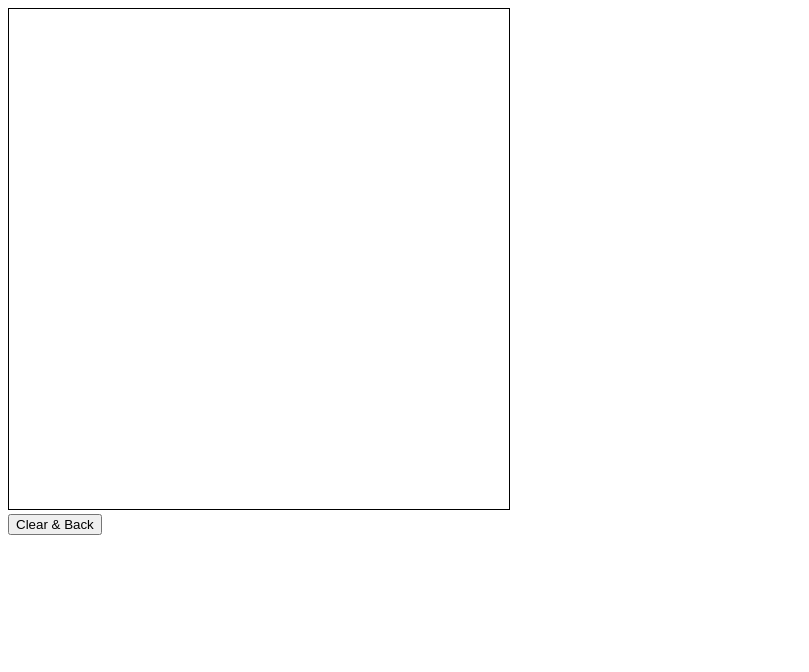
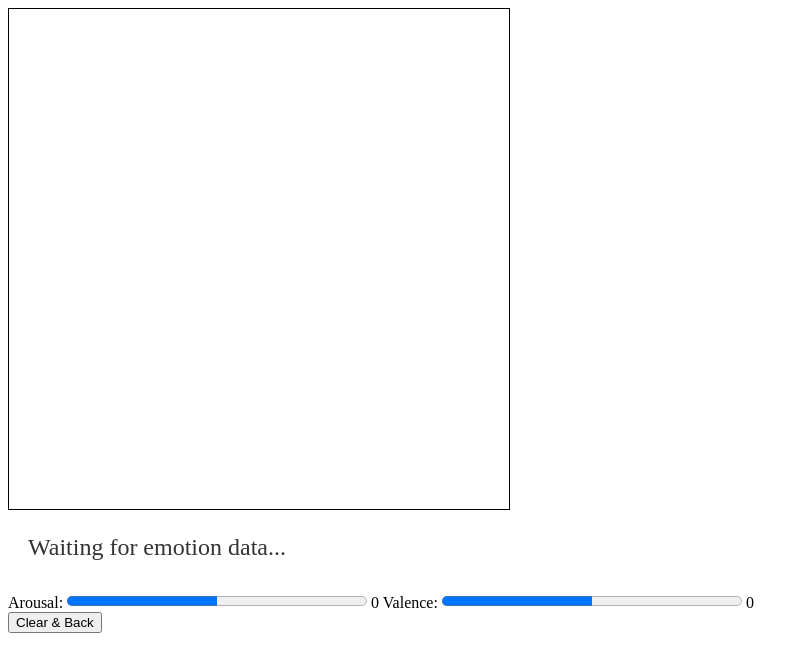
Before and after one commit to Zhu-Lifeng/Real-time-MER.Music-Visualizer, a Python web app: template Back_Stage/templates/C_index.html in a window 1280 px wide. Shown: the top 672 px of the page, without its empty margins (0-809 px from the left). Run offline with Jinja, Linux system fonts and the light colour scheme; the template is opened without the code that fills it, so the values that code supplies are empty.

Commit message:
Update C_index.html

```diff
--- a/Back_Stage/templates/C_index.html
+++ b/Back_Stage/templates/C_index.html
@@ -1,11 +1,22 @@
 <!DOCTYPE html>
 <html>
 <head>
+    <style>
+    progress {
+        width: 300px; /* 设置进度条宽度 */
+        height: 20px; /* 设置进度条高度 */
+        margin-top: 10px;
+    }
+</style>
     <title>Dynamic Circles from Python SSE</title>
     <script>
 document.addEventListener("DOMContentLoaded", function() {
     var svg = document.getElementById("svgContainer");
-            // 更改了连接的 URL 地址
+    var emotionDisplay = document.getElementById("emotionDisplay");
+    var arousalProgress = document.getElementById("arousalProgress");
+    var valenceProgress = document.getElementById("valenceProgress");
+    var arousalValue = document.getElementById("arousalValue");
+    var valenceValue = document.getElementById("valenceValue");
     var eventSource = new EventSource("/register_client");
 
     eventSource.onmessage = function(event) {
@@ -26,6 +37,7 @@
                 newCircle.setAttribute("cy", circle.y);
                 newCircle.setAttribute("r", circle.size);
                 newCircle.setAttribute("fill", circle.color);
+                newCircle.setAttribute("opacity", circle.opacity);
                 svg.appendChild(newCircle);
             }
         });
@@ -34,28 +46,49 @@
         var circles = svg.querySelectorAll("circle");
         circles.forEach(function(circle) {
             var id = circle.getAttribute("id").split("-")[1];
-                    var existsInData = data.some(function(d) {
-                        return d.id == id;
-                    });
-                    if (!existsInData) {
+            if (!data.some(d => d.id == id)) {
                 svg.removeChild(circle);
             }
         });
+
+        // 更新情绪、Arousal 和 Valence 显示
+        if (data.length) {
+            var latestData = data[data.length - 1];
+            emotionDisplay.textContent = "Current Emotion: " + latestData.emotion;
+            var arousalPercent = ((latestData.arousal + 1) / 2) * 100; // -1~1 to 0~100
+            var valencePercent = ((latestData.valence + 1) / 2) * 100; // -1~1 to 0~100
+            arousalProgress.value = arousalPercent;
+            valenceProgress.value = valencePercent;
+            arousalValue.textContent = latestData.arousal.toFixed(2);
+            valenceValue.textContent = latestData.valence.toFixed(2);
+        } else {
+            emotionDisplay.textContent = "No emotion data";
+        }
     };
 
     eventSource.onerror = function() {
         console.error("EventSource failed.");
     };
 });
+
     </script>
 </head>
 <body>
     <svg id="svgContainer" width="500" height="500" style="border:1px solid #000000;"></svg>
-</body>
+    <div id="emotionDisplay" style="font-size: 24px; color: #333; margin: 20px;">
+        Waiting for emotion data...
+    </div>
+     <!-- Arousal 进度条 -->
+    <label for="arousalProgress">Arousal:</label>
+    <progress id="arousalProgress" value="50" max="100" style="width: 300px; height: 20px;"></progress>
+    <span id="arousalValue">0</span>
 
+    <!-- Valence 进度条 -->
+    <label for="valenceProgress">Valence:</label>
+    <progress id="valenceProgress" value="50" max="100" style="width: 300px; height: 20px;"></progress>
+    <span id="valenceValue">0</span>
     <form action="/stop" method="post">
-
         <button type="submit">Clear & Back</button>
     </form>
-
+</body>
 </html>
```
Lines whose indentation alone changed are shown as unchanged.
